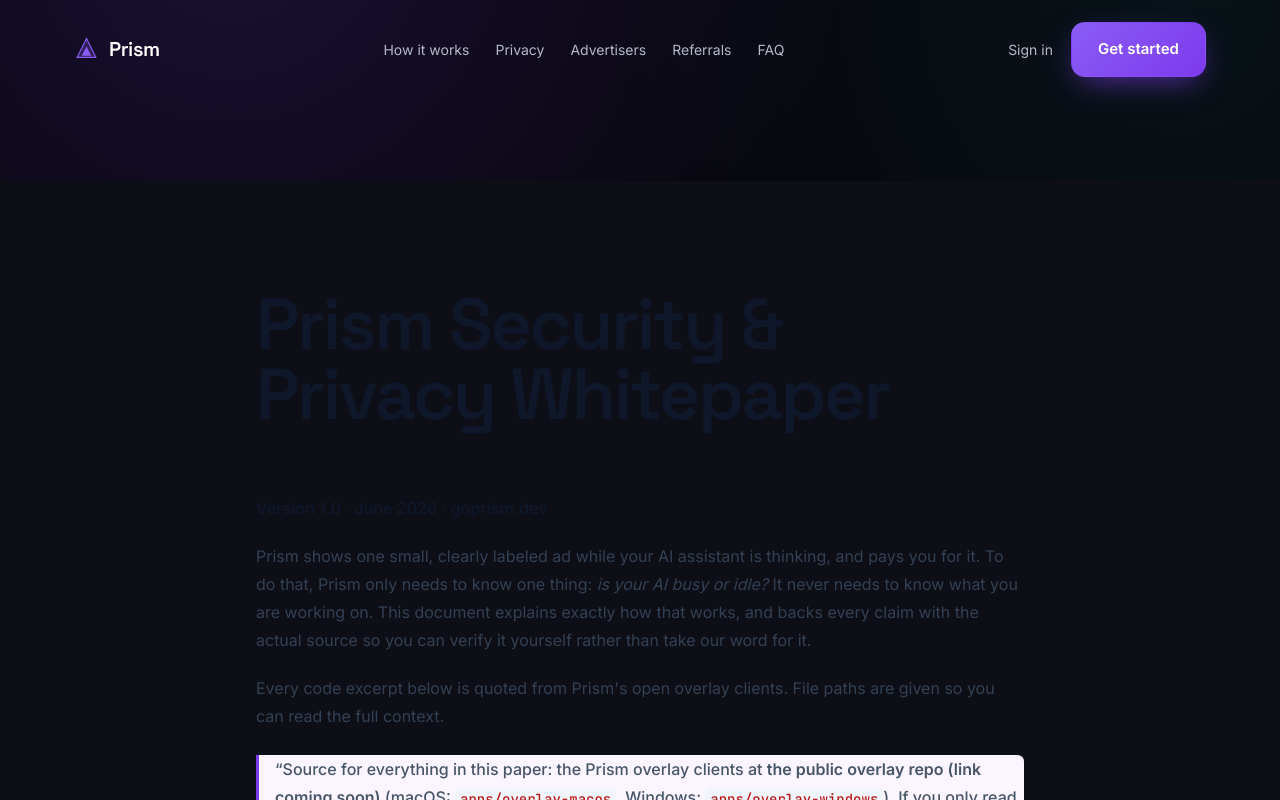
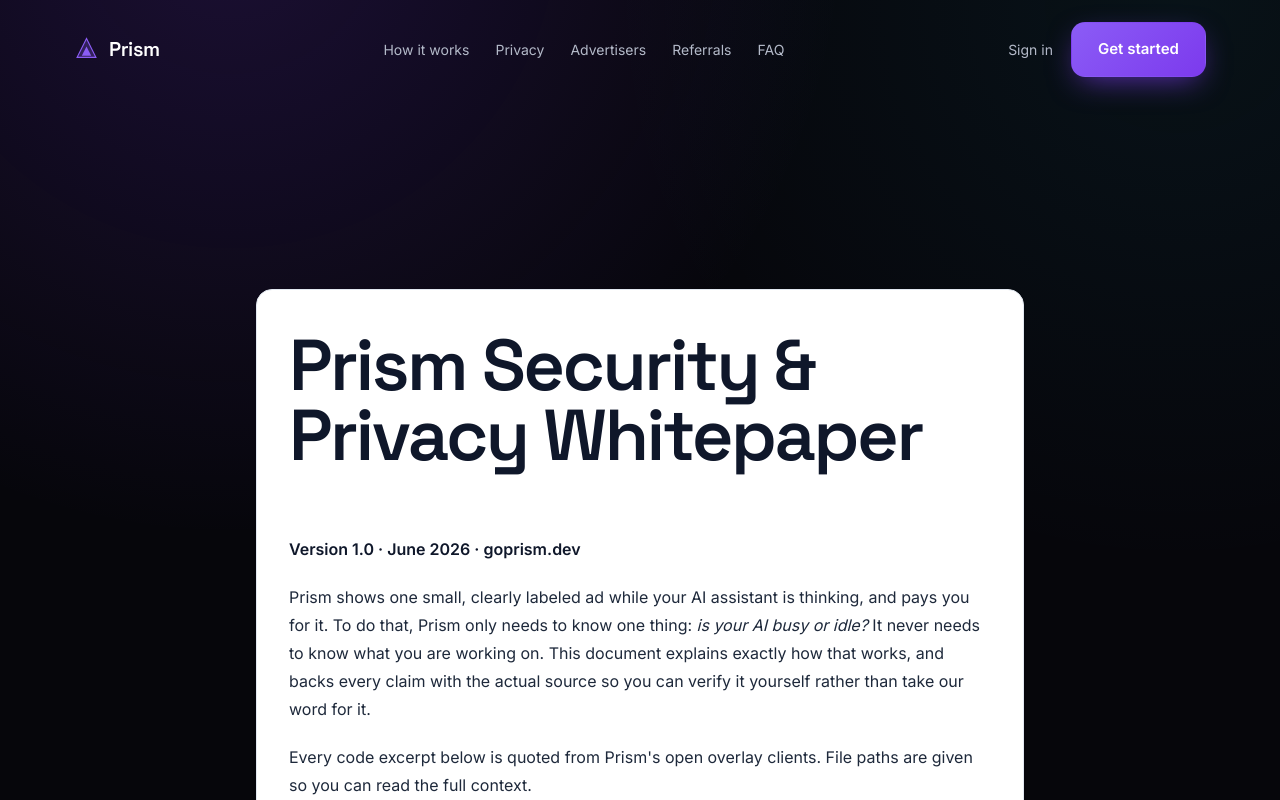
Before and after one commit to sanderv-pixel/prism-desktop, a Next.js app in the folder apps/web/: page /security/whitepaper in a window 1280 px wide. Shown: the top 800 px of the page. Built offline with nearby package versions, Linux system fonts and the light colour scheme; no server answers.

Commit message:
fix(security): whitepaper readable on dark chrome
SiteShell (.dash-dark) pushed the prose colors light. Render the whitepaper as a
self-contained white document card with explicit dark prose colors so it is
readable; float it on the dark chrome instead of a white-on-white section.

```diff
--- a/apps/web/src/app/globals.css
+++ b/apps/web/src/app/globals.css
@@ -82,7 +82,28 @@
   }
 
   /* Security whitepaper: readable light-theme markdown + highlighted code blocks.
-     Scoped to .whitepaper-prose so it changes nothing globally. */
+     Scoped to .whitepaper-prose so it changes nothing globally. Forces a white
+     document card with dark text so it stays readable inside SiteShell's dark
+     chrome (.dash-dark would otherwise push the prose colors light). */
+  .whitepaper-prose {
+    background: #ffffff;
+    color: #1e293b;
+    border: 1px solid #e2e8f0;
+    border-radius: 16px;
+    padding: 2.5rem 2rem;
+    box-shadow: 0 1px 3px rgba(15, 23, 42, 0.08);
+    --tw-prose-body: #1e293b;
+    --tw-prose-headings: #0f172a;
+    --tw-prose-links: #7c3aed;
+    --tw-prose-bold: #0f172a;
+    --tw-prose-counters: #64748b;
+    --tw-prose-bullets: #cbd5e1;
+    --tw-prose-quotes: #334155;
+    --tw-prose-quote-borders: #7c3aed;
+    --tw-prose-hr: #e2e8f0;
+    --tw-prose-th-borders: #e2e8f0;
+    --tw-prose-td-borders: #e2e8f0;
+  }
   .whitepaper-prose pre {
     background: #f6f8fa;
     border: 1px solid #e2e8f0;
--- a/apps/web/src/app/security/whitepaper/page.tsx
+++ b/apps/web/src/app/security/whitepaper/page.tsx
@@ -31,7 +31,7 @@
   const markdown = loadWhitepaper()
   return (
     <SiteShell>
-      <section className="section-padding bg-white">
+      <section className="section-padding">
         <div className="container-tight max-w-3xl">
           <article className="prose prose-slate max-w-none whitepaper-prose">
             <ReactMarkdown remarkPlugins={[remarkGfm]} rehypePlugins={[rehypeHighlight]}>
```
